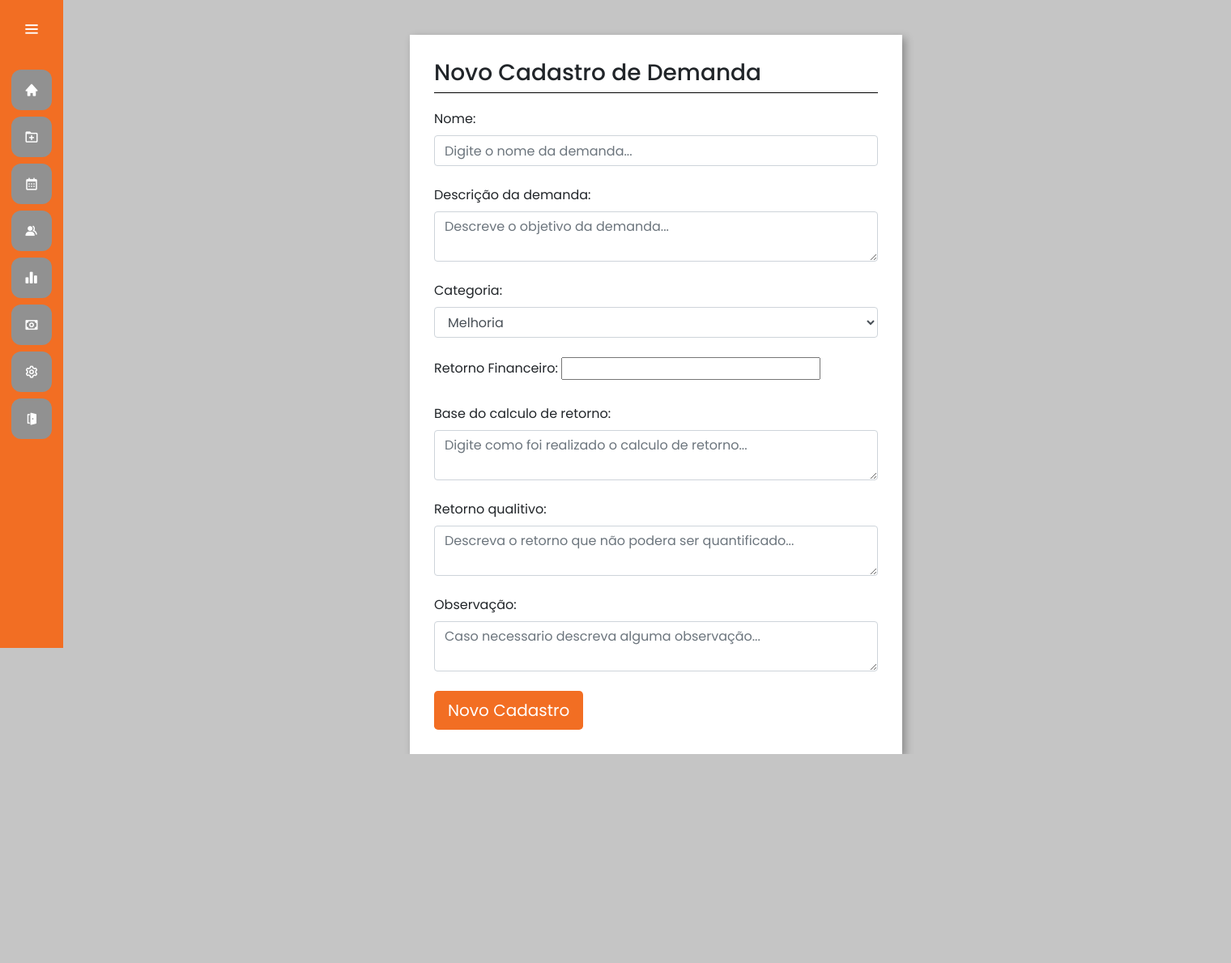
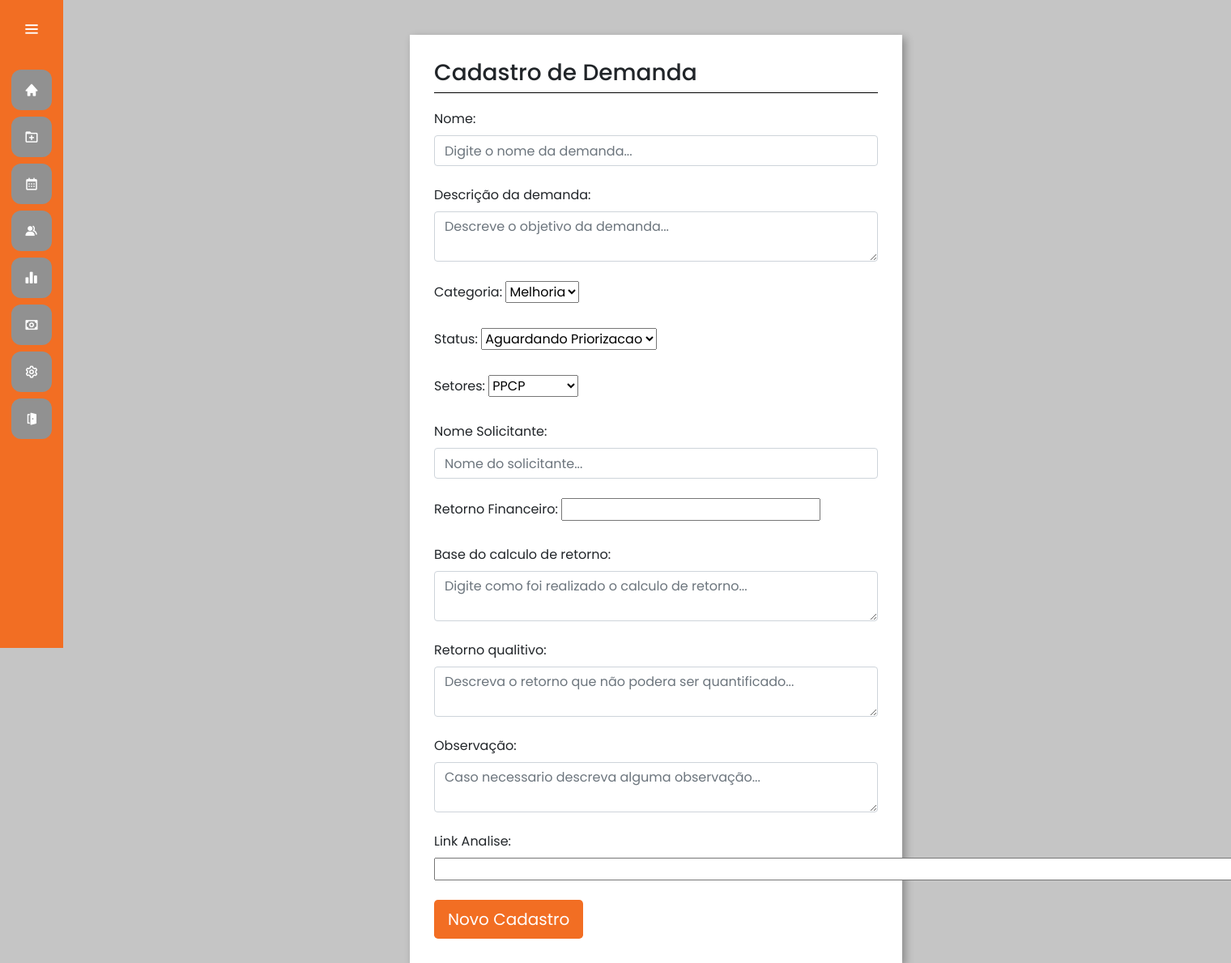
Before and after one commit to RafaelSchneider91/gestao_projetos, a Django app: page /demanda/cadastro_novademanda/ in a window 1520 px wide; the page is wider, and only the part inside the window is pictured. Shown: that part at 81% size. Before the commit the page ends 931 px from the top of that part, so only its background shows below. Run offline with Django 4.2, Linux system fonts and the light colour scheme; a user stored in the database is signed in; data comes from the database, SQL or seed files in the repository.

Commit message:
atualizacao09042023

```diff
--- a/demandas/models.py
+++ b/demandas/models.py
@@ -3,10 +3,6 @@ from django.utils import timezone
 from django.core.validators import MinValueValidator
 from django.contrib.auth.models import User
 
-class Categoria(models.Model):
-    categoria = models.CharField(max_length=50)
-    def __str__(self) -> str:
-        return self.categoria
 
 class Setor(models.Model):
     setor = models.CharField(max_length=50)
@@ -17,27 +13,33 @@ class Setor(models.Model):
         verbose_name = 'Setor'
         verbose_name_plural = 'Setores'
 
-class StatusBacklog(models.Model):
-    status = models.CharField(max_length=50)
-    def __str__(self) -> str:
-        return self.status
-
 
 class NovaDemanda(models.Model):
 
+    choices_categoria = (
+        ('M', 'Melhoria'),
+        ('P', 'Projeto')
+    )
+    choices_statusbacklog = (
+        ('P', 'Aguardando Priorizacao'),
+        ('A', 'Em analise')
+    )
+
+
+
     nome = models.CharField(max_length=255, blank=False, null=False)
     descricao = models.TextField(max_length=255, blank=False, null=False)
-    categoria = models.ForeignKey(Categoria, on_delete=models.PROTECT, null=True)
+    categoria = models.CharField(max_length=50, choices=choices_categoria)
     data_cadastro = models.DateTimeField(default = timezone.now) #TODO: esta cadastrando 3 hr a mais
-    setor = models.ForeignKey(Setor, on_delete=models.PROTECT, null=True)
+    setor_demanda = models.ForeignKey(Setor, on_delete=models.PROTECT)
     nome_solicitante = models.CharField(max_length=255, blank=False, null=True)
     retorno_financeiro = models.DecimalField(max_digits=50, decimal_places=2, default=0, validators=[MinValueValidator(0)])
     base_calculo_retorno = models.TextField(blank=False, null=True)
     retorno_qualitativo = models.TextField( blank=False, null=True)
     link_analise = models.URLField(blank=True, null=True)
     observacao = models.TextField(blank=False, null=True)
-    status = models.ForeignKey(StatusBacklog, on_delete=models.PROTECT, null=True, blank=False)
-    usuario_criacao = models.ForeignKey(User, null=True, on_delete=models.CASCADE, blank=True) # TODO: verificar forma de buscar o usuario logado no sistema;
+    status = models.CharField(max_length=50, choices=choices_statusbacklog)
+    usuario_criacao = models.ForeignKey(User, on_delete=models.PROTECT) # TODO: verificar forma de buscar o usuario logado no sistema;
 
 
 
--- a/demandas/templates/cadastro_novademanda.html
+++ b/demandas/templates/cadastro_novademanda.html
@@ -16,11 +16,26 @@
     <div class="wrapper">
         <div class="box">
             <div class="header">
-                <h3 class="titulo">Novo Cadastro de Demanda</h3>
+                <h3 class="titulo">Cadastro de Demanda</h3>
             </div>
 
+                {% comment %} mensagem de alerta! {% endcomment %}
+                {% if messages %}
+
+                    {% for message in messages %}
+                        <br>
+
+                        <section class="alert {{message.tags}}">
+                            {{message}}
+                        </section>
+
+                    {% endfor %}
+
+                {% endif %}
+            {% comment %} mensagem de alerta! {% endcomment %}
+
             <div class="body-box">
-                <form action="#" method="POST" enctype="multipart/form-data">{% csrf_token %}
+                <form action="{% url 'cadastro_novademanda' %}" method="POST" enctype="multipart/form-data">{% csrf_token %}
                     <div class="row">
                     <div class="col-md">
                         <label>Nome:</label>
@@ -40,13 +55,45 @@
                     <div class="row">
                         <div class="col-md">
                             <label>Categoria:</label>
-                            <select class="form-control" name="categoria">
-                                <option value="M">Melhoria</option>
-                                <option value="P">Projeto</option>
-                            </select>
+                                <select name="categoria" class="form-select input-tarefa">
+                                    <option value="M">Melhoria</option>
+                                    <option value="P">Projeto</option>
+                                </select>
                         </div>
                     </div>
                     <br>
+                    <div class="row">
+                        <div class="col-md">
+                            <label>Status:</label>
+                                <select name="status" class="form-select input-tarefa">
+                                    <option value="P">Aguardando Priorizacao</option>
+                                    <option value="A">Em analise</option>
+                                </select>
+                        </div>
+                    </div>
+                    <br>
+                    <div class="row">
+                        <div class="col-md">
+                            <label>Setores:</label>
+                                <select class="form-select input-tarefa" name="setor_demanda_id">
+                                    {% for setor in setores %}
+
+                                        <option value={{setor.id}}>{{setor}}</option>
+
+                                    {% endfor %}
+
+                                </select>
+                        </div>
+                    </div>
+                    <br>
+                    <div class="row">
+                    <div class="col-md">
+                        <label>Nome Solicitante:</label>
+                        <input type="text" class="form-control" name="nome_solicitante" placeholder="Nome do solicitante...">
+                    </div>
+                    </div>
+                    <br>
+
                     <div class="row">
                         <div class="col-md">
                             <label>Retorno Financeiro:</label>
@@ -75,6 +122,14 @@
                         </div>
                     </div>
                     <br>
+                    <div class="row">
+                        <div class="col-md">
+                            <label>Link Analise:</label>
+                            <input type="url" name="link_analise" size="70">
+                        </div>
+                    </div>
+                    <br>
+
 
 
 
--- a/demandas/urls.py
+++ b/demandas/urls.py
@@ -4,5 +4,5 @@ from . import views
 urlpatterns = [
     path('novo_demanda/', views.novo_demanda, name='novo_demanda'),
     path('cadastro_novademanda/', views.cadastro_novademanda, name='cadastro_novademanda'),
-    path('processa_cadastro_novademanda/', views.processa_cadastro_novademanda, name='processa_cadastro_novademanda'),
+    # path('processa_cadastro_novademanda/', views.processa_cadastro_novademanda, name='processa_cadastro_novademanda'),
 ]
--- a/demandas/views.py
+++ b/demandas/views.py
@@ -1,7 +1,11 @@
-from django.shortcuts import render, redirect
+from django.shortcuts import render, redirect, get_object_or_404
 from django.contrib.auth.decorators import login_required
-from .forms import formularioNovaDemanda
+# from .forms import formularioNovaDemanda
 from django.http import HttpResponse
+from demandas.models import NovaDemanda, Setor
+from django.contrib.auth.models import User
+from django.contrib import messages
+from django.contrib.messages import constants
 
 
 @login_required(redirect_field_name='login')
@@ -11,13 +15,68 @@ def novo_demanda(request):
 ### nova demanda
 @login_required(redirect_field_name='login')
 def cadastro_novademanda(request):
-    form = formularioNovaDemanda()
-    return render(request,'cadastro_novademanda.html', {'form':form})
+    if request.method == "GET":
+        # form = formularioNovaDemanda()
+        # status_backlog = StatusBacklog.objects.all()
+        setores = Setor.objects.all()
+        # user_id = request.user.id
+        # # usuario_criacao = User.get_username()
+        # # categoria_backlog = Categoria.objects.all()
+        # print(user_id)
 
-@login_required(redirect_field_name='login')
-def processa_cadastro_novademanda(request):
-    form = formularioNovaDemanda(request.POST)
-    if form.is_valid():
-        form.save()
-        return render(request,'processa_cadastro_novademanda.html')
-    return HttpResponse('erro interno do sistema!')
+        return render(request,'cadastro_novademanda.html', {'setores': setores})
+
+
+
+    elif request.method == "POST":
+        nome = request.POST.get('nome')
+        descricao = request.POST.get('descricao')
+        categoria  = request.POST.get('categoria')
+        setor = request.POST.get('setor_demanda_id')
+        nome_solicitante = request.POST.get('nome_solicitante')
+        retorno_financeiro = request.POST.get('retorno_financeiro')
+        base_calculo_retorno = request.POST.get('base_calculo_retorno')
+        retorno_qualitativo = request.POST.get('retorno_qualitativo')
+        link_analise = request.POST.get('link_analise')
+        observacao = request.POST.get('observacao')
+        status = request.POST.get('status')
+
+        user_id = request.user.id
+        usuario_criacao = User.objects.get(id = user_id)
+        # usuario_criacao = usuario_criacao
+
+        print(user_id)
+        print(usuario_criacao)
+
+
+
+        demandas = NovaDemanda(nome = nome,
+                    descricao = descricao,
+                    categoria  = categoria,
+                    setor_demanda_id = setor,
+                    nome_solicitante = nome_solicitante,
+                    retorno_financeiro = retorno_financeiro,
+                    base_calculo_retorno = base_calculo_retorno,
+                    retorno_qualitativo = retorno_qualitativo,
+                    link_analise = link_analise,
+                    observacao = observacao,
+                    status = status,
+                    usuario_criacao_id = user_id
+
+                    )
+
+        # user_id = request.user.id
+
+        # usuario_criacao = User.objects.get(id=request.id)
+
+
+        try:
+            demandas.save()
+            messages.add_message(request, constants.SUCCESS, 'Demanda cadastrada com sucesso!')
+            return redirect('cadastro_novademanda')
+        except:
+            messages.add_message(request, constants.ERROR, 'Demanda não cadastrada! Verifique os parametros digitados!' )
+            return redirect('cadastro_novademanda')
+
+
+        # return HttpResponse('ok')
```
Also changed, not shown: demandas/admin.py (+4 -4 lines), demandas/templates/processa_cadastro_novademanda.html (deleted, +0 -12 lines), db.sqlite3, demandas/migrations/0002_auto_20230406_1627.py (deleted), demandas/migrations/0002_auto_20230409_1004.py (added), demandas/migrations/0003_auto_20230406_1628.py (deleted), demandas/migrations/0003_auto_20230409_1015.py (added), demandas/migrations/0004_alter_novademanda_setor.py (added), demandas/migrations/0005_rename_setor_novademanda_setor_demanda.py (added), demandas/migrations/0006_alter_novademanda_setor_demanda.py (added), demandas/migrations/0007_alter_novademanda_setor_demanda.py (added), demandas/migrations/0008_auto_20230409_1353.py (added), demandas/migrations/0009_auto_20230409_1408.py (added), demandas/migrations/0010_alter_novademanda_usuario_criacao.py (added).
